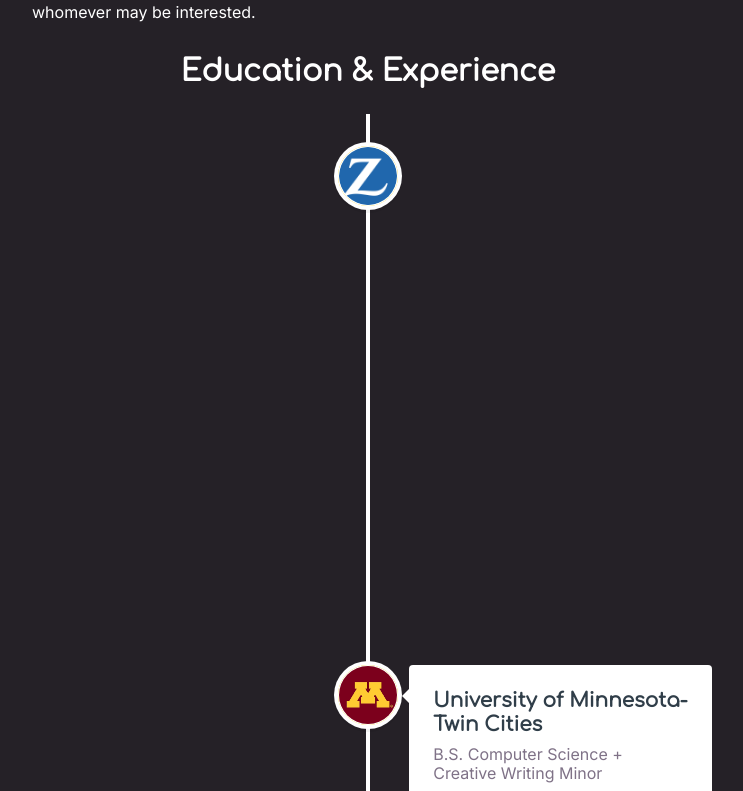
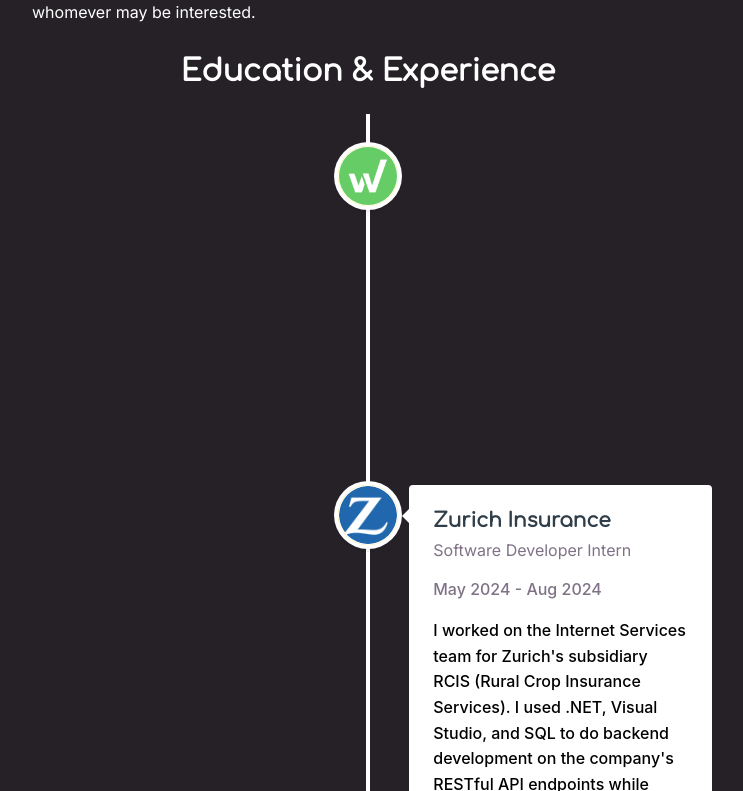
Before and after one commit to CorinaNC/corinanc.site, a Next.js app: page / in a window 1280 px wide. Shown: the part 909-1700 px from the top of the page, without its empty margins (272-1015 px from the left). Built offline with nearby package versions, Linux system fonts and the light colour scheme.

Commit message:
workiva added

```diff
--- a/src/app/components/experience.tsx
+++ b/src/app/components/experience.tsx
@@ -6,7 +6,7 @@
 import { StaticImageData } from "next/image";
 import Zurich from "../public/images/zurich.png";
 import UofM from "../public/images/uofM.png";
-import Trane from "../public/images/trane.png";
+import Workiva from "../public/images/workiva.png";
 
 interface Experience {
     title: string;
@@ -19,6 +19,14 @@
 
 export default function Experience() {
     const experiences: Experience[] = [
+        {
+            title: "Software Engineer Intern",
+            company: "Workiva",
+            timePeriod: "May 2025 - Aug 2025",
+            location: "Remote",
+            icon: Workiva,
+            description: "Summer 2025, will be working on the UI/Frontend squad of the Chains Team.",
+        },
         {
             title: "Software Developer Intern",
             company: "Zurich Insurance",
```
Also changed, not shown: src/app/public/images/trane.png (deleted), src/app/public/images/workiva.png (added).
